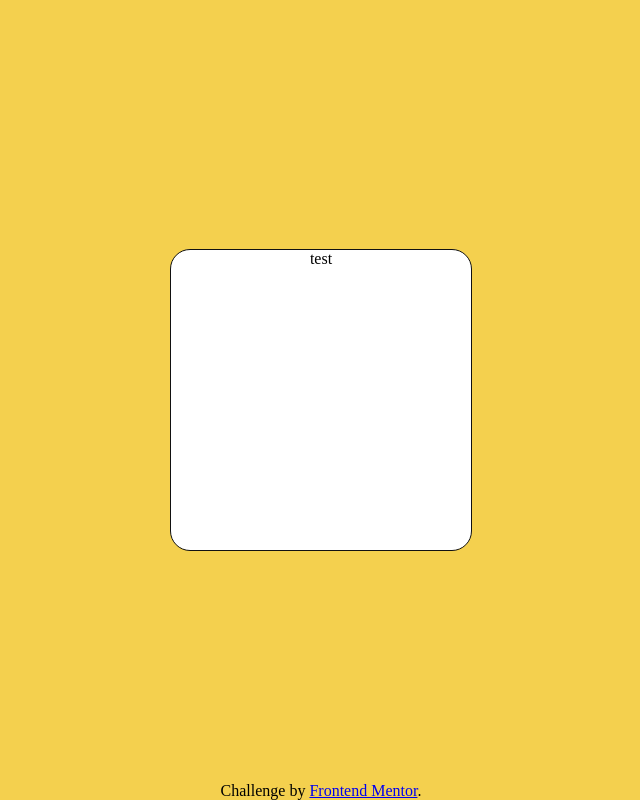
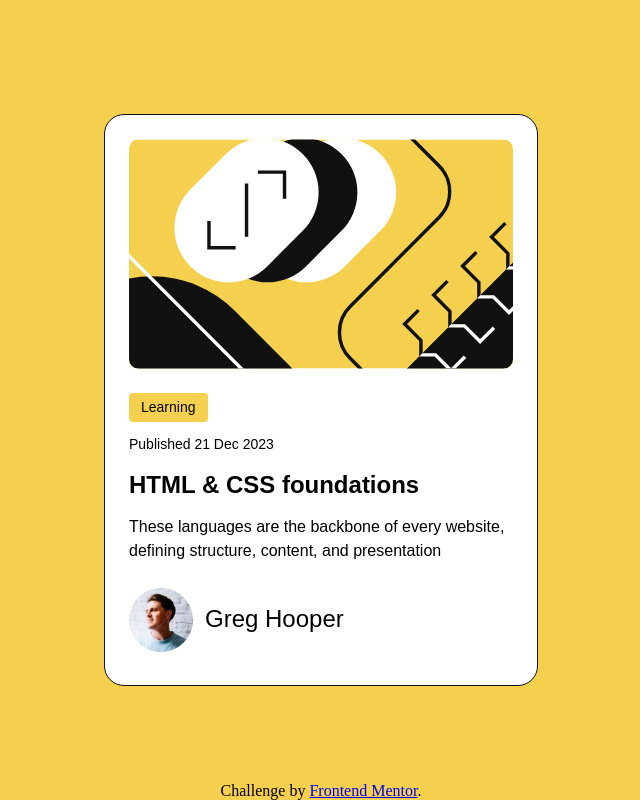
Before and after one commit to CorruptDTA/blog_preview_card, a plain HTML site: page index.html in a window 1280 px wide. Shown: the whole page, without its empty margins (319-959 px from the left). Drawn offline with Linux system fonts and the light colour scheme.

Commit message:
General frame layout and coloring

```diff
--- a/css/index.css
+++ b/css/index.css
@@ -27,12 +27,52 @@ body {
 
 .frame {
     display: flex;
-    height: 300px;
-    width: 300px;
+    flex-direction: column;
+    height: 522px;
+    width: 384px;
     background-color: var(--white);
     border: 1px solid var(--gray-950);
     border-radius: 20px;
-    justify-content: center;
+    padding: var(--spacing-300);
+    gap: var(--spacing-300)
+}
+
+.frame * {
+    margin: 0;
+}
+
+.article_image {
+    width: 100%;
+    border-radius: 10px;
+}
+
+.article_info {
+    display: flex;
+    flex-direction: column;
+    gap: var(--spacing-150)
+}
+
+.label_group {
+    display: flex;
+    flex-wrap: wrap;
+    gap: var(--spacing-100)
+}
+
+.label_group * {
+    margin: 0px;
+    width: fit-content;
+    padding: var(--spacing-50) var(--spacing-150) var(--spacing-50) var(--spacing-150);
+    border-radius: var(--spacing-50);
+}
+
+.label_learning {
+    background-color: var(--yellow);
+}
+
+.author_group {
+    display: flex;
+    align-items: center;
+    gap: var(--spacing-150)
 }
 
 .typo1 {
--- a/index.html
+++ b/index.html
@@ -12,7 +12,20 @@
 
 <body>
   <div class="frame">
-    test
+    <img class="article_image" src="assets/images/illustration-article.svg" alt="Article Illustration">
+    <div class="article_info">
+      <div class="label_group typo3-bold">
+        <p class="label_learning">Learning</p>
+      </div>
+      <p class="article_date typo3">Published 21 Dec 2023</p>
+      <h1 class="typo1">HTML & CSS foundations</h1>
+      <p class="typo2">These languages are the backbone of every website, defining structure, content, and presentation</p>
+    </div>
+
+    <div class="author_group">
+      <img src="assets/images/image-avatar.webp" alt="Picture of author">
+      <p class="author_name typo1">Greg Hooper</p>
+    </div>
   </div>
   <div class="attribution">
     Challenge by <a href="https://www.frontendmentor.io?ref=challenge" target="_blank">Frontend Mentor</a>.
```
